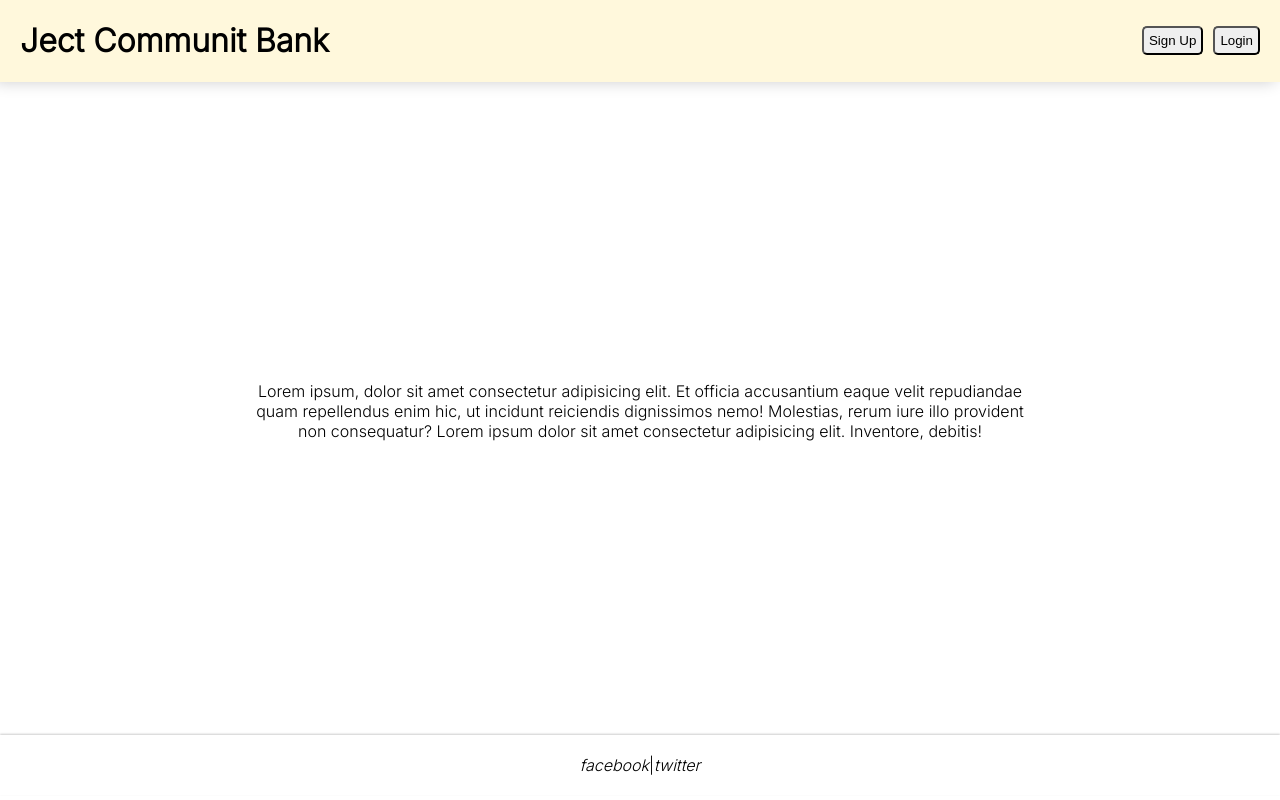
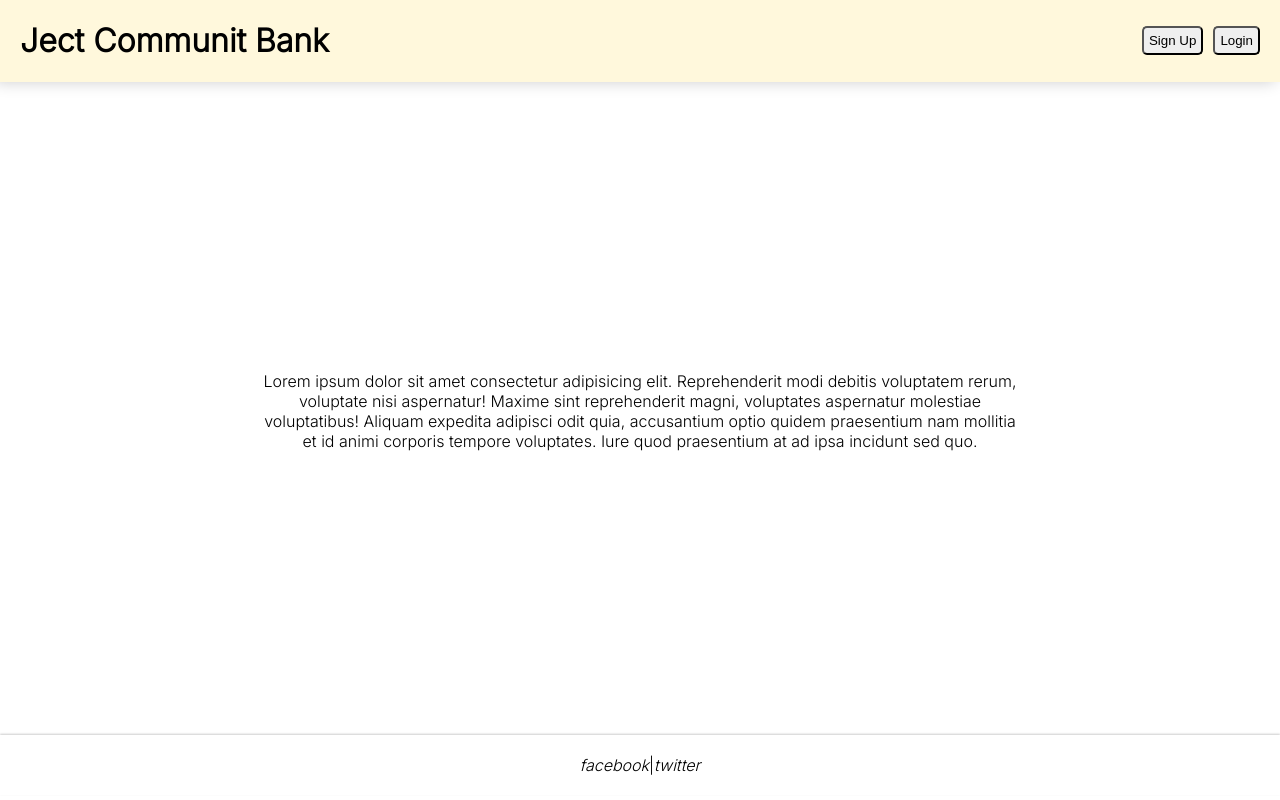
Before and after one commit to aditya-alshi/ject-community-bank, a React (Create React App) app in the folder client/: page / in a window 1280 px wide. Built offline with nearby package versions, Linux system fonts and the light colour scheme.

Commit message:
Added Outlet

```diff
--- a/client/src/App.js
+++ /dev/null
@@ -1,11 +0,0 @@
-import React from 'react';
-import Form from './Components/Form';
-import Home from './Components/Home';
-
-export default function App(){
-  return(
-    <div className="main--wrapper">
-      <Home />
-    </div>
-  )
-}
--- a/client/src/Components/Home.js
+++ b/client/src/Components/Home.js
@@ -1,4 +1,7 @@
-import { Link } from "react-router-dom"
+import {
+    Link,
+    Outlet
+} from "react-router-dom"
 
 export default function Home(){
     return(
@@ -10,7 +13,9 @@ export default function Home(){
                 </Link>
                 <button className="home--header--buttons" id="login--button">Login</button>
             </header>
-            <main className="home--main">Lorem ipsum, dolor sit amet consectetur adipisicing elit. Et officia accusantium eaque velit repudiandae quam repellendus enim hic, ut incidunt reiciendis dignissimos nemo! Molestias, rerum iure illo provident non consequatur? Lorem ipsum dolor sit amet consectetur adipisicing elit. Inventore, debitis!</main>
+            <div className="home--main">
+                <Outlet />
+            </div>
             <footer className="home--footer">
                 <i className="facebook--link">facebook</i>
                 {"|"}
--- /dev/null
+++ b/client/src/Components/Intro.js
@@ -0,0 +1,5 @@
+export default function Intro(){
+    return(
+        <main>Lorem ipsum dolor sit amet consectetur adipisicing elit. Reprehenderit modi debitis voluptatem rerum, voluptate nisi aspernatur! Maxime sint reprehenderit magni, voluptates aspernatur molestiae voluptatibus! Aliquam expedita adipisci odit quia, accusantium optio quidem praesentium nam mollitia et id animi corporis tempore voluptates. Iure quod praesentium at ad ipsa incidunt sed quo.</main>
+    )
+}
```
Also changed, not shown: client/src/index.js (+7 -7 lines).
